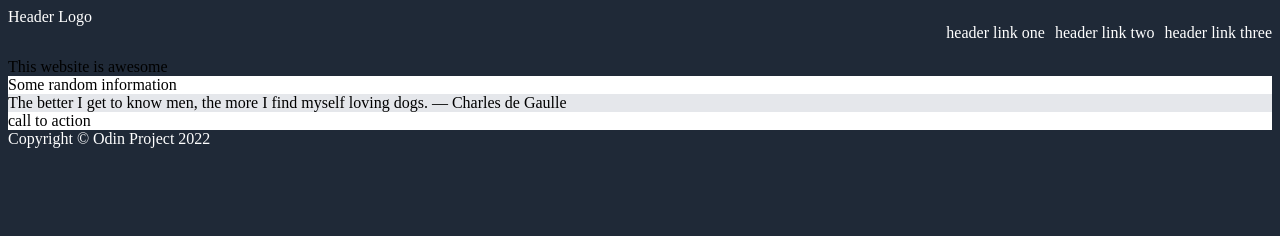
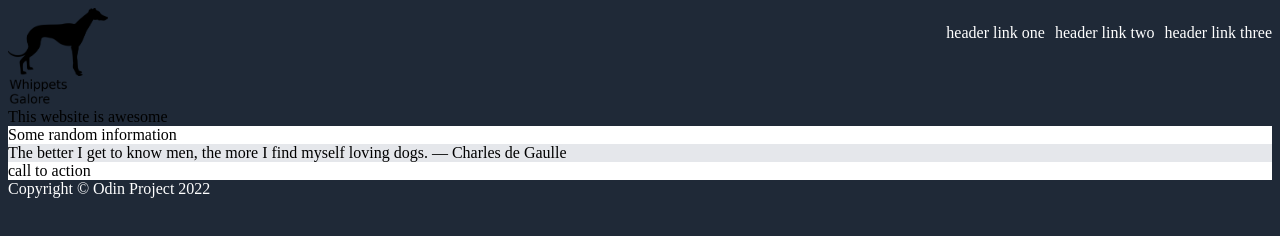
Before and after one commit to wulfbourne/Landing-page, a plain HTML site: page index.html in a window 1280 px wide. Drawn offline with Linux system fonts and the light colour scheme.

Commit message:
Add logo and links to header

```diff
--- a/index.html
+++ b/index.html
@@ -10,11 +10,11 @@
   <body>
     <main>
       <div class="header">
-        Header Logo
+        <img src="whippet.png" alt="outline of a whippet" style="width:100px ; height: 100px;">
         <ul class="hlinks">
-          <li>header link one</li>
-          <li>header link two</li>
-          <li>header link three</li>
+          <li><a href="one" style="text-decoration: none; color: white;">header link one</a></li>
+          <li><a href="two" style="text-decoration: none; color: white;">header link two</a></li>
+          <li><a href="three" style="text-decoration: none; color: white;">header link three</a></li>
         </ul>
       </div>
       <div class="one">
--- a/style.css
+++ b/style.css
@@ -34,4 +34,5 @@ ul{
     list-style: none;
     padding: 0px;
     gap: 10px;
+    text-decoration: none;
 }
```
Also changed, not shown: whippet.png (added).
